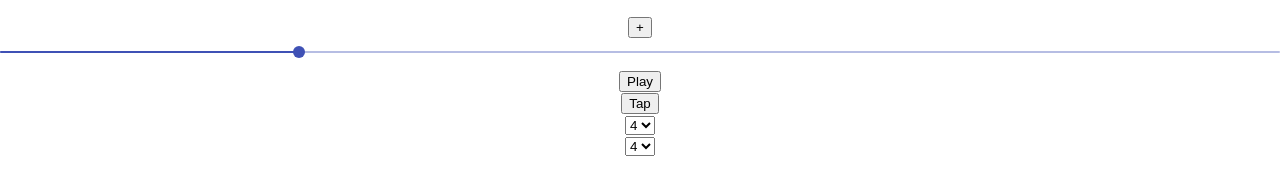
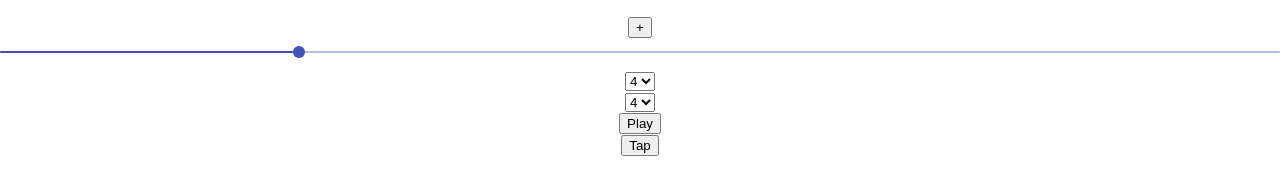
Before and after one commit to apparatusjazz/React-Metronome, a React (Create React App) app: page / in a window 1280 px wide. Shown: the part 179-374 px from the top of the page. Built offline with nearby package versions, Linux system fonts and the light colour scheme.

Commit message:
Changed order of components

```diff
--- a/src/components/metronome.js
+++ b/src/components/metronome.js
@@ -153,12 +153,12 @@ class Metronome extends Component {
                     changeTempo={this.changeTempo}
                     tempoChange={this.tempoChange}
                 />
-                <Play togglePlaying={this.togglePlaying} />
-                <Tap bpmTap={this.bpmTap} />
                 <TimeSignature
                     changeBeatNo={this.changeBeatNo}
                     changeBeatLength={this.changeBeatLength}
                 />
+                <Play playing={this.state.playing} togglePlaying={this.togglePlaying} />
+                <Tap bpmTap={this.bpmTap} />
 
             </div>
         )
```
